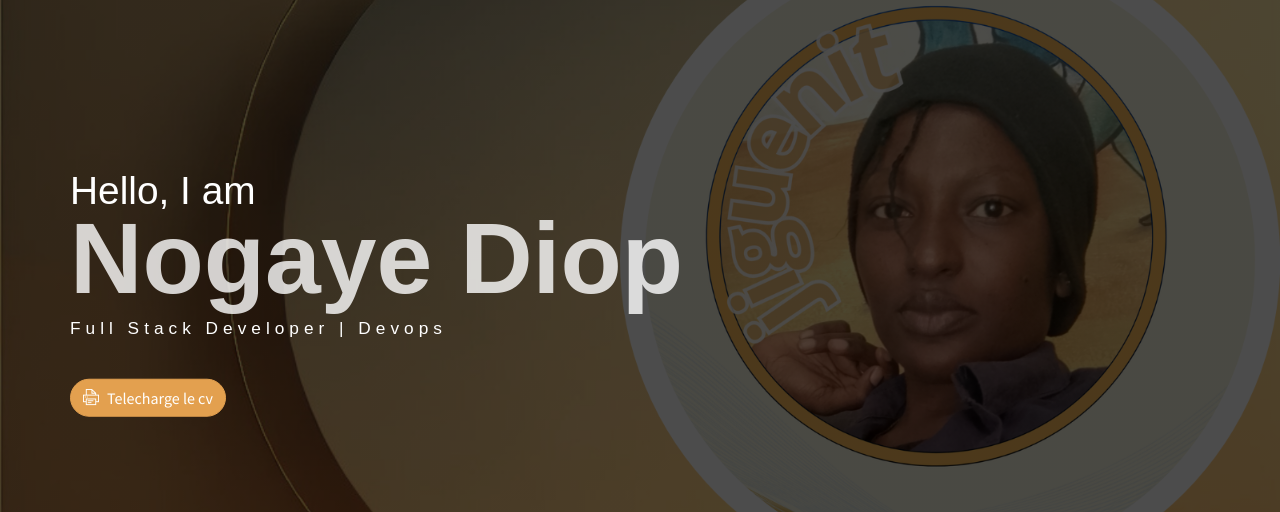
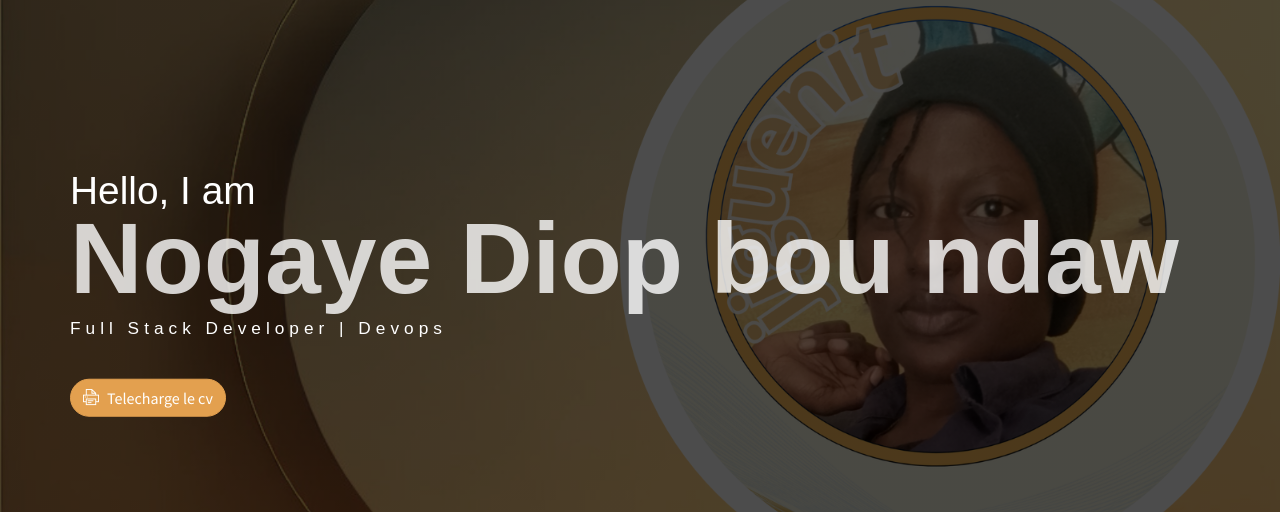
Before and after one commit to Babsdiopdev/portfolioPro, a website: page index.html in a window 1280 px wide. Shown: the part 60-572 px from the top of the page. Drawn offline with Linux system fonts and the light colour scheme; some packages are replaced by stand-ins of ours.

Commit message:
personnalisation de index.html avec vscode en jigne

```diff
--- a/index.html
+++ b/index.html
@@ -35,7 +35,7 @@
             </ul>
             <div class="header-content">
                 <h4 class="header-subtitle" >Hello, I am</h4>
-                <h1 class="header-title">Nogaye Diop</h1>
+                <h1 class="header-title">Nogaye Diop bou ndaw</h1>
                 <h6 class="header-mono">Full Stack Developer | Devops</h6>
                 <button class="btn btn-primary btn-rounded"><i class="ti-printer pr-2"></i>Telecharge le cv</button>
             </div>
```
